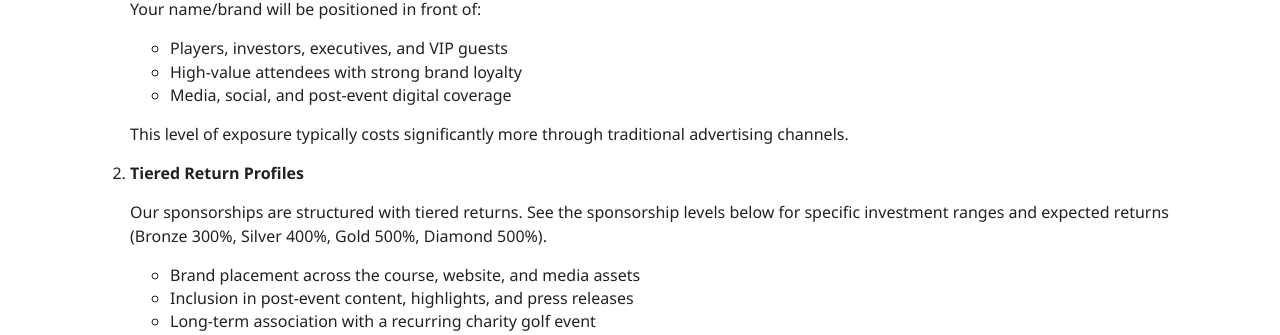
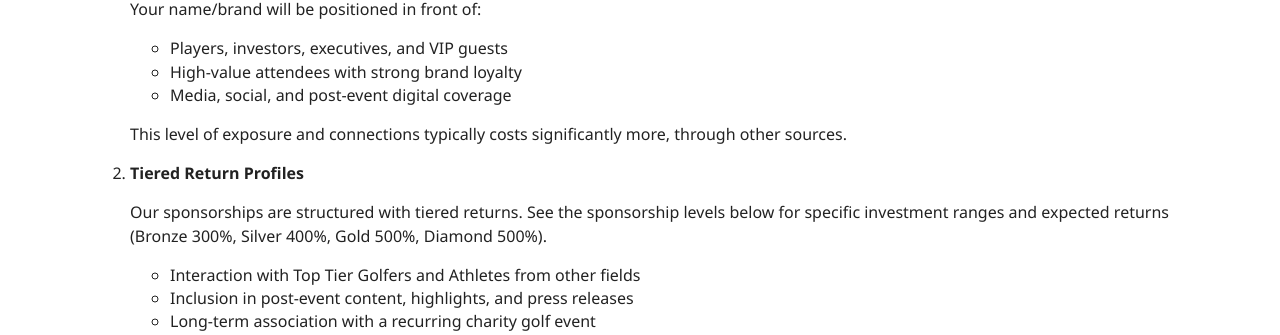
Before and after one commit to Metta-Tony/a-gofer-s-dream, a plain HTML site: page index.html in a window 1280 px wide. Shown: the part 2117-2452 px from the top of the page. Drawn offline with Linux system fonts and the light colour scheme.

Commit message:
Update index.html

```diff
--- a/index.html
+++ b/index.html
@@ -118,14 +118,14 @@
             <li>High-value attendees with strong brand loyalty</li>
             <li>Media, social, and post-event digital coverage</li>
           </ul>
-          <p>This level of exposure typically costs significantly more through traditional advertising channels.</p>
+          <p>This level of exposure and connections typically costs significantly more, through other sources.</p>
         </li>
 
         <li>
           <strong>Tiered Return Profiles</strong>
           <p>Our sponsorships are structured with tiered returns. See the sponsorship levels below for specific investment ranges and expected returns (Bronze 300%, Silver 400%, Gold 500%, Diamond 500%).</p>
           <ul>
-            <li>Brand placement across the course, website, and media assets</li>
+            <li>Interaction with Top Tier Golfers and Athletes from other fields</li>
             <li>Inclusion in post-event content, highlights, and press releases</li>
             <li>Long-term association with a recurring charity golf event</li>
             <li>Priority positioning for future editions of the tournament</li>
```
